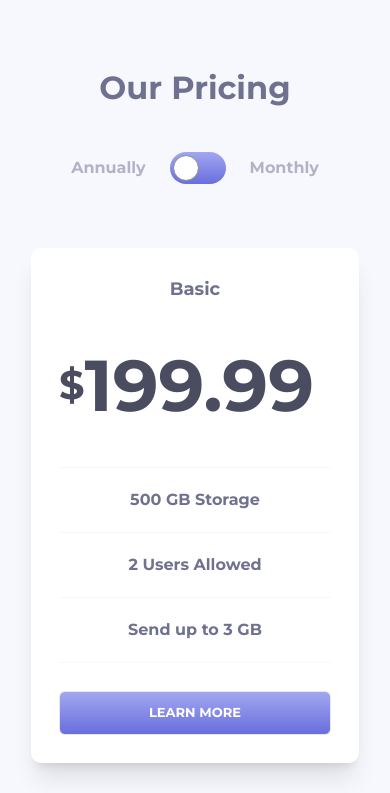
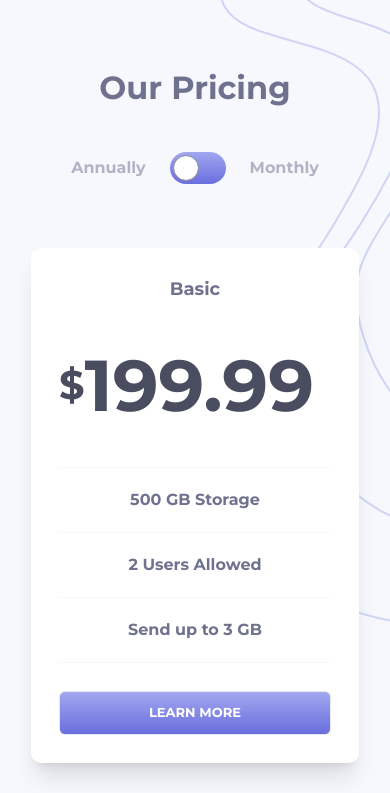
Before and after one commit to DevTruce/pricing-component, a React app: page / in a window 390 px wide. Shown: the top 793 px of the page. Built offline with nearby package versions, Linux system fonts and the light colour scheme.

Commit message:
bg images for desktop/mobile

```diff
--- a/src/components/App.js
+++ b/src/components/App.js
@@ -7,7 +7,15 @@ export default function App() {
   const [annualBilling, setAnnualBilling] = useState(false);
 
   return (
-    <>
+    <div
+      className="
+    bg-no-repeat
+    bg-[url('./images/bg-top.svg')]
+    bg-[position:right_-12rem_top_-2rem]
+    lg:bg-[url('./images/bg-top.svg'),url('./images/bg-bottom.svg')]
+    lg:bg-[position:right_top,left_bottom]
+"
+    >
       <main className="container flex flex-col mx-auto justify-center items-center pt-16 pb-16">
         <Header
           annualBilling={annualBilling}
@@ -15,6 +23,6 @@ export default function App() {
         />
         <CardList annualBilling={annualBilling} />
       </main>
-    </>
+    </div>
   );
 }
```
Also changed, not shown: src/index.css (+7 -0 lines).
